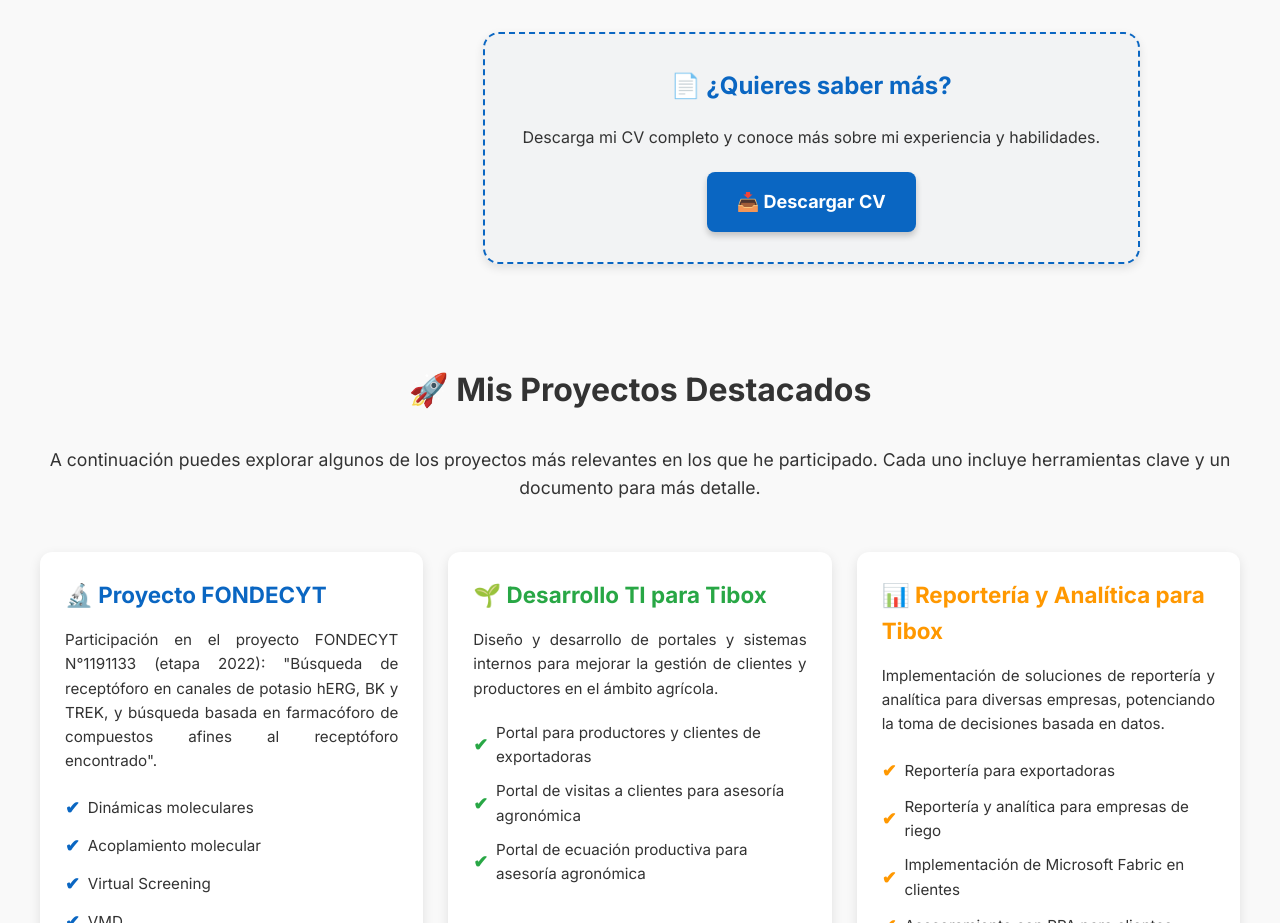
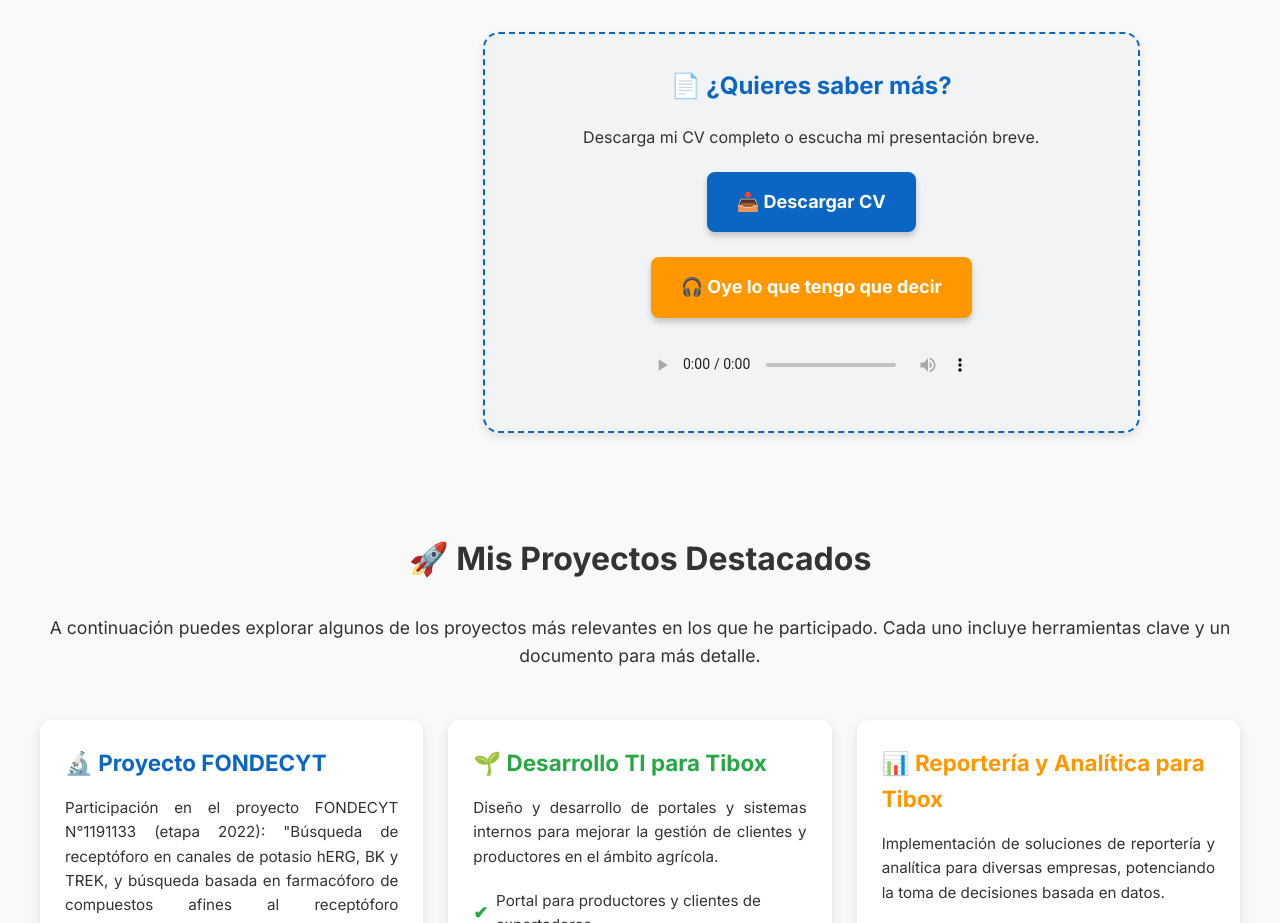
Before and after one commit to MarceloAraneda26/Portafolio-Inicial, a React (Vite) app: page / in a window 1280 px wide. Shown: the part 1220-2143 px from the top of the page. Built offline with nearby package versions, Linux system fonts and the light colour scheme.

Commit message:
Actualizacion final para PO 4

```diff
--- a/src/components/About.jsx
+++ b/src/components/About.jsx
@@ -22,7 +22,7 @@ export default function About() {
         }}
       >
         <img
-          src="/foto.jpg" // asegúrate de poner tu foto en /public/mi-foto.jpg
+          src="/foto.jpg"
           alt="Foto de Marcelo Araneda"
           style={{
             width: "220px",
@@ -87,7 +87,7 @@ export default function About() {
           visualización de información estratégica.
         </p>
 
-        {/* Caja llamativa para descargar CV */}
+        {/* Caja llamativa */}
         <div
           style={{
             marginTop: "40px",
@@ -109,8 +109,10 @@ export default function About() {
             📄 ¿Quieres saber más?
           </h3>
           <p style={{ marginBottom: "20px" }}>
-            Descarga mi CV completo y conoce más sobre mi experiencia y habilidades.
+            Descarga mi CV completo o escucha mi presentación breve.
           </p>
+
+          {/* Botón CV */}
           <a
             href="/cv.pdf"
             download
@@ -124,6 +126,7 @@ export default function About() {
               borderRadius: "8px",
               textDecoration: "none",
               boxShadow: "0 4px 6px rgba(0,0,0,0.2)",
+              marginBottom: "15px",
               transition: "transform 0.2s ease, background-color 0.2s ease",
             }}
             onMouseOver={(e) => {
@@ -137,6 +140,45 @@ export default function About() {
           >
             📥 Descargar CV
           </a>
+
+          <br />
+
+          {/* Botón audio */}
+          <a
+            href="/elevator_maraneda.mp3"
+            download
+            style={{
+              display: "inline-block",
+              padding: "14px 30px",
+              backgroundColor: "#ff9800",
+              color: "#fff",
+              fontWeight: "bold",
+              fontSize: "18px",
+              borderRadius: "8px",
+              textDecoration: "none",
+              boxShadow: "0 4px 6px rgba(0,0,0,0.2)",
+              marginTop: "10px",
+              transition: "transform 0.2s ease, background-color 0.2s ease",
+            }}
+            onMouseOver={(e) => {
+              e.currentTarget.style.transform = "scale(1.05)";
+              e.currentTarget.style.backgroundColor = "#cc7a00";
+            }}
+            onMouseOut={(e) => {
+              e.currentTarget.style.transform = "scale(1)";
+              e.currentTarget.style.backgroundColor = "#ff9800";
+            }}
+          >
+            🎧 Oye lo que tengo que decir
+          </a>
+
+          {/* Reproductor de audio */}
+          <div style={{ marginTop: "20px" }}>
+            <audio controls style={{ width: "100%", maxWidth: "350px" }}>
+              <source src="/elevator_maraneda.mp3" type="audio/mpeg" />
+              Tu navegador no soporta audio HTML5.
+            </audio>
+          </div>
         </div>
       </div>
     </section>
```
Also changed, not shown: 1 other file (tests, documents, lock files or other folders).
